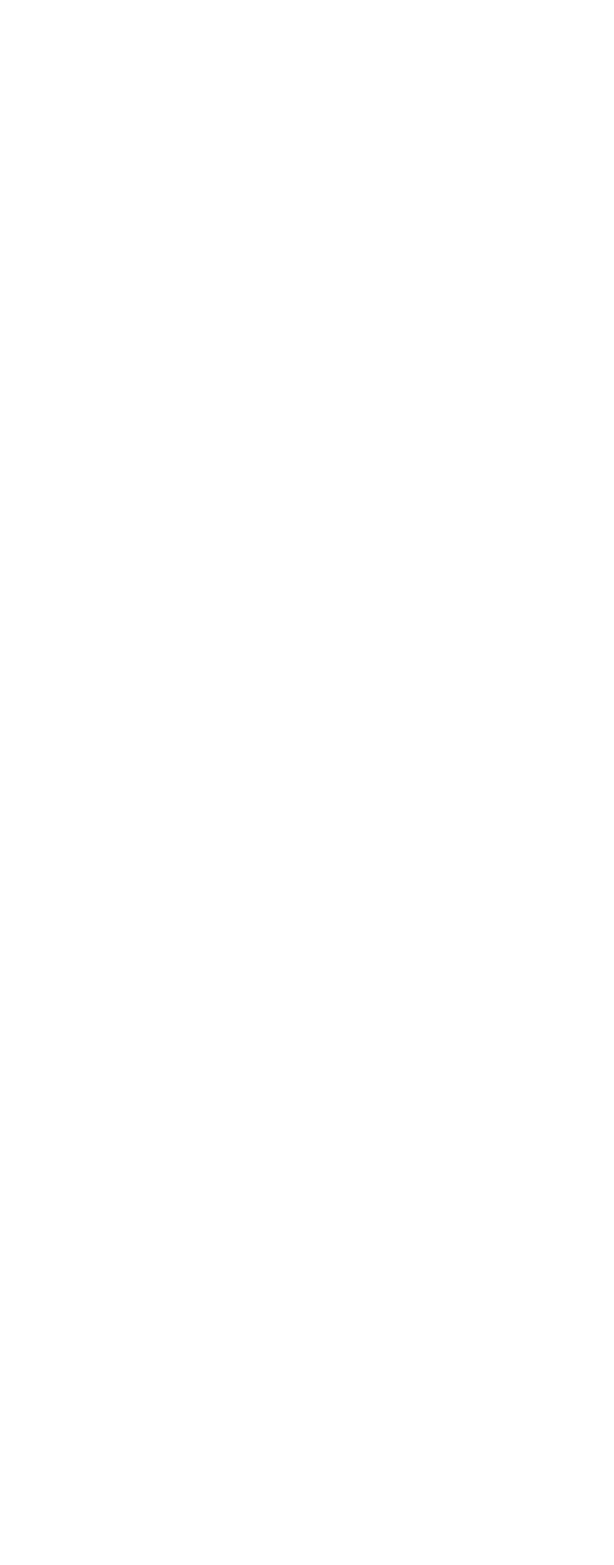
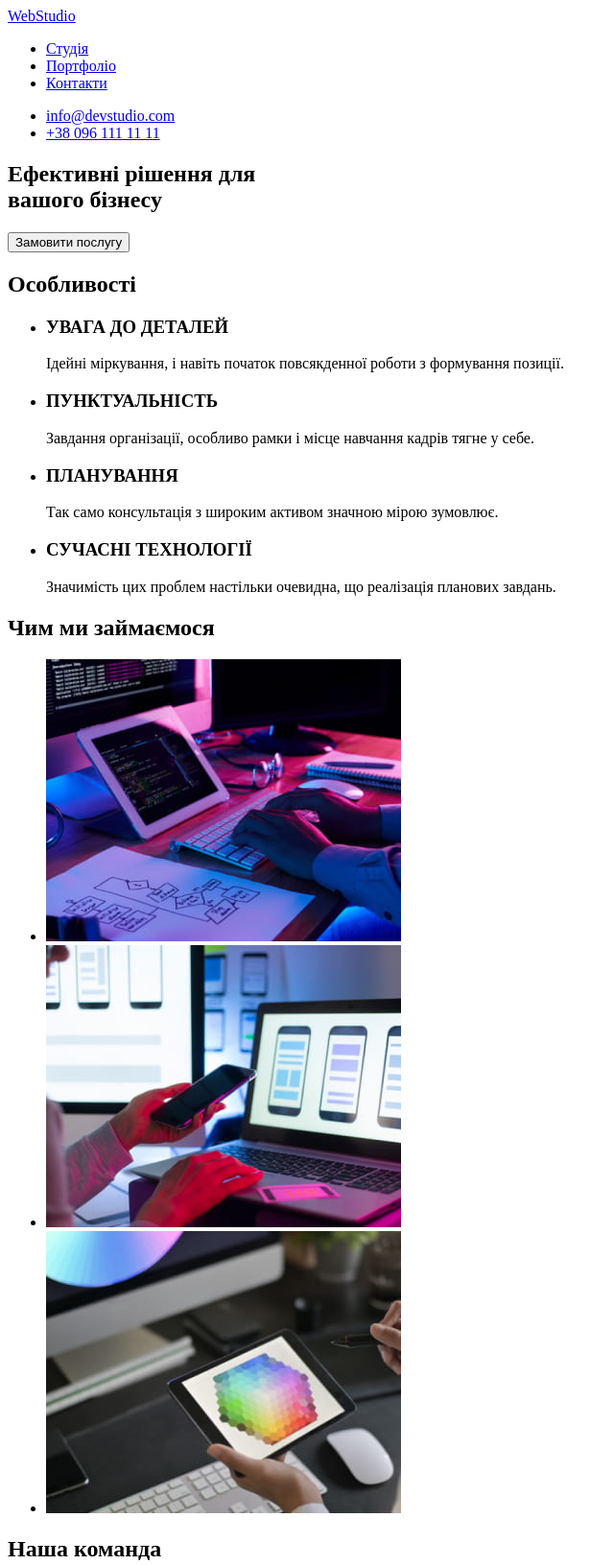
Before and after one commit to hakuna00723/goit-markup-hw-02, a plain HTML site: page index.html in a window 1280 px wide. Shown: the top 1631 px of the page at 96% size, without its empty margins (0-640 px from the left). Before the commit the page ends 800 px from the top, so only its background shows below. Drawn offline with Linux system fonts and the light colour scheme.

Commit message:
Зклонував репозиторій HW1
+ скопіював усі папки і фали з HW1

```diff
--- a/index.html
+++ b/index.html
@@ -1,12 +1,133 @@
 <!DOCTYPE html>
-<html lang="en">
-<head>
-    <meta charset="UTF-8">
-    <meta http-equiv="X-UA-Compatible" content="IE=edge">
-    <meta name="viewport" content="width=device-width, initial-scale=1.0">
-    <title>Document</title>
-</head>
-<body>
-    <h1 class="full"></h1>
-</body>
+<html lang="uk">
+  <head>
+    <meta charset="UTF-8" />
+    <meta http-equiv="X-UA-Compatible" content="IE=edge" />
+    <meta name="viewport" content="width=device-width, initial-scale=1.0" />
+    <title>Студія</title>
+  </head>
+  <body>
+    <header>
+      <a lang="en" href="./index.html">WebStudio</a>
+      <nav>
+        <ul>
+          <li>
+            <a href="#">Студія</a>
+          </li>
+          <li>
+            <a href="#">Портфоліо</a>
+          </li>
+          <li>
+            <a href="#">Контакти</a>
+          </li>
+        </ul>
+      </nav>
+      <ul>
+        <li><a href="mailto:info@devstudio.com">info@devstudio.com</a></li>
+        <li><a href="tel:+380961111111">+38 096 111 11 11</a></li>
+      </ul>
+    </header>
+    <main>
+      <!-- Шапка -->
+      <section>
+        <h1>Ефективні рішення для <br />вашого бізнесу</h1>
+        <button type="button">Замовити послугу</button>
+      </section>
+      <!-- Особливості -->
+      <section>
+        <h2>Особливості</h2>
+        <ul>
+          <li>
+            <h3>УВАГА ДО ДЕТАЛЕЙ</h3>
+            <p>Ідейні міркування, і навіть початок повсякденної роботи з формування позиції.</p>
+          </li>
+          <li>
+            <h3>ПУНКТУАЛЬНІСТЬ</h3>
+            <p>Завдання організації, особливо рамки і місце навчання кадрів тягне у себе.</p>
+          </li>
+          <li>
+            <h3>ПЛАНУВАННЯ</h3>
+            <p>Так само консультація з широким активом значною мірою зумовлює.</p>
+          </li>
+          <li>
+            <h3>СУЧАСНІ ТЕХНОЛОГІЇ</h3>
+            <p>Значимість цих проблем настільки очевидна, що реалізація планових завдань.</p>
+          </li>
+        </ul>
+      </section>
+      <!-- Чим ми займаємося -->
+      <section>
+        <h2>Чим ми займаємося</h2>
+        <ul>
+          <li>
+            <img
+              src="./images/what-we-do/img-1.jpg"
+              alt="Написання коду"
+              width="370"
+              height="294"
+            />
+          </li>
+          <li>
+            <img
+              src="./images/what-we-do/img-2.jpg"
+              alt="Оптимізація для смартфону"
+              width="370"
+              height="294"
+            />
+          </li>
+          <li>
+            <img
+              src="./images/what-we-do/img-3.jpg"
+              alt="Оформлення та дизайн"
+              width="370"
+              height="294"
+            />
+          </li>
+        </ul>
+      </section>
+      <!-- Наша команда -->
+      <section>
+        <h2>Наша команда</h2>
+        <ul>
+          <li>
+            <img src="./images/our-team/img-1.jpg" alt="Ігор Дем'яненко" width="270" height="260" />
+            <h3>Ігор Дем'яненко</h3>
+            <p lang="en">Product Designer</p>
+          </li>
+          <li>
+            <img src="./images/our-team/img-2.jpg" alt="Ольга Рєпіна" width="270" height="260" />
+            <h3>Ольга Рєпіна</h3>
+            <p lang="en">Frontend Developer</p>
+          </li>
+          <li>
+            <img src="./images/our-team/img-3.jpg" alt="Микола Тарасов" width="270" height="260" />
+            <h3>Микола Тарасов</h3>
+            <p lang="en">Marketing</p>
+          </li>
+          <li>
+            <img src="./images/our-team/img-4.jpg" alt="Михайло Єрмаков" width="270" height="260" />
+            <h3>Михайло Єрмаков</h3>
+            <p lang="en">UI Designer</p>
+          </li>
+        </ul>
+      </section>
+    </main>
+    <footer>
+      <a lang="en" href="./index.html">WebStudio</a>
+      <address>
+        <ul>
+          <li>
+            <a
+              href="https://goo.gl/maps/as8fTJ3yX4qx2LzX6"
+              target="_blank"
+              rel="noopener noreferrer"
+              >м. Київ, пр-т Лесі Українки, 26</a
+            >
+          </li>
+          <li><a href="mailto:info@devstudio.com">info@devstudio.com</a></li>
+          <li><a href="tel:+380961111111">+38 096 111 11 11</a></li>
+        </ul>
+      </address>
+    </footer>
+  </body>
 </html>
```
Also changed, not shown: .prettierrc.json (added), images/our-team/img-1.jpg (added), images/our-team/img-2.jpg (added), images/our-team/img-3.jpg (added), images/our-team/img-4.jpg (added), images/what-we-do/img-1.jpg (added), images/what-we-do/img-2.jpg (added), images/what-we-do/img-3.jpg (added), 1 other file.
